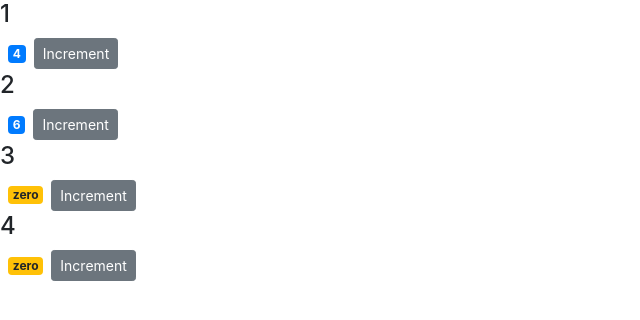
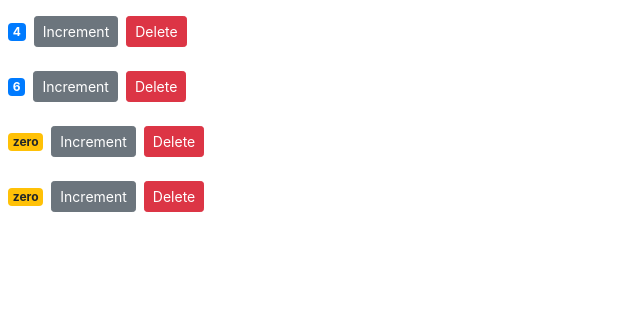
Before and after one commit to akshayreddy333/React-counter-app, a React (Create React App) app: page / in a window 1280 px wide. Shown: the top 320 px of the page, without its empty margins (0-640 px from the left). Built offline with nearby package versions, Linux system fonts and the light colour scheme.

Commit message:
state change

```diff
--- a/src/components/counter.jsx
+++ b/src/components/counter.jsx
@@ -2,7 +2,7 @@
 
 class Counter extends Component {
   state = {
-    value: this.props.value,
+    value: this.props.counter.value,
   };
 
   //   constructor() {
@@ -27,6 +27,12 @@
         >
           Increment
         </button>
+        <button
+          onClick={() => this.props.onDelete(this.props.counter.id)}
+          className="btn btn-danger btn-sm m-2"
+        >
+          Delete
+        </button>
       </div>
     );
   }
--- a/src/components/counters.jsx
+++ b/src/components/counters.jsx
@@ -10,14 +10,19 @@
       { id: 4, value: 0 },
     ],
   };
+
+  handleDelete = (counterId) => {
+    const counters = this.state.counters.filter((c) => c.id !== counterId);
+    this.setState({ counters });
+  };
   render() {
     return (
       <div>
         {this.state.counters.map((counter) => (
           <Counter
             key={counter.id}
-            value={counter.value}
-            id={counter.id}
+            onDelete={this.handleDelete}
+            counter={counter}
           ></Counter>
         ))}
       </div>
```
